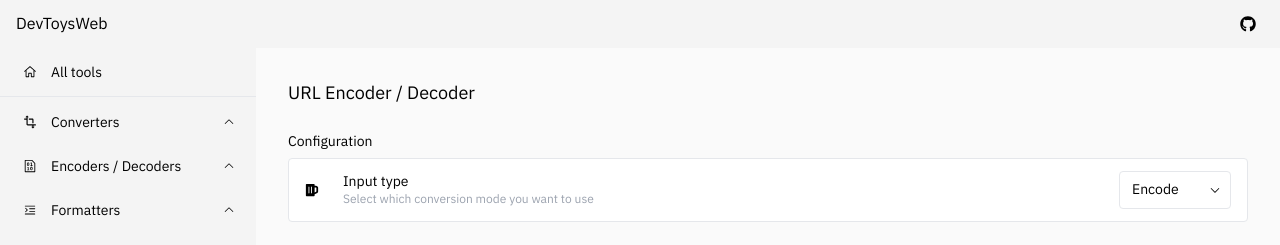
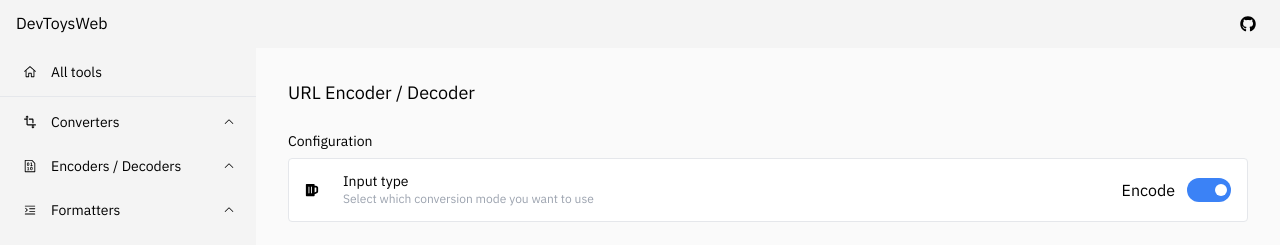
Before and after one commit to morinokami/DevToysWeb, a Next.js app: page /encoders-decoders/url in a window 1280 px wide. Shown: the top 245 px of the page. Built offline with nearby package versions, Linux system fonts and the light colour scheme.

Commit message:
Update some words

```diff
--- a/components/Toggle.tsx
+++ b/components/Toggle.tsx
@@ -6,12 +6,22 @@
   on: boolean;
   onChange: (on: boolean) => void;
   desc?: string;
+  onText?: string;
+  offText?: string;
 }
 
-const Toggle: React.VFC<ToggleProps> = ({ on, onChange, desc }) => {
+const Toggle: React.VFC<ToggleProps> = ({
+  on,
+  onChange,
+  desc,
+  onText,
+  offText,
+}) => {
   return (
     <div className="flex items-center">
-      <p className="translate-y-[2px]">{on ? "On" : "Off"}</p>
+      <p className="translate-y-[2px]">
+        {on ? onText ?? "On" : offText ?? "Off"}
+      </p>
       <Spacer x={12} />
       <Switch
         checked={on}
--- a/pages/[category]/base64.tsx
+++ b/pages/[category]/base64.tsx
@@ -7,14 +7,12 @@
 import CopyButton from "../../components/CopyButton";
 import PasteButton from "../../components/PasteButton";
 import SectionHeader from "../../components/SectionHeader";
-import Select from "../../components/Select";
 import Spacer from "../../components/Spacer";
 import TextArea from "../../components/TextArea";
+import Toggle from "../../components/Toggle";
 import { IconBeerMini } from "../../data/icon";
 import { getTitle } from "../../data/nav";
 import MainLayout from "../../layouts/MainLayout";
-
-const modes = [{ name: "Encode" }, { name: "Decode" }];
 
 // https://stackoverflow.com/a/30106551/8448791
 
@@ -48,9 +46,9 @@
   const title = getTitle(router.asPath);
 
   const [input, setInput] = useState("");
-  const [mode, setMode] = useState(modes[0]);
+  const [doEncode, setDoEncode] = useState(true);
 
-  const output = mode.name === "Encode" ? encode(input) : decode(input);
+  const output = doEncode ? encode(input) : decode(input);
 
   return (
     <MainLayout title={title}>
@@ -62,9 +60,13 @@
           title="Conversion"
           subtitle="Select which conversion mode you want to use"
         >
-          <div className="w-28">
-            <Select options={modes} value={mode} onChange={setMode} />
-          </div>
+          <Toggle
+            on={doEncode}
+            onChange={setDoEncode}
+            desc="Encode the input"
+            onText="Encode"
+            offText="Decode"
+          />
         </Configuration>
       </div>
       <Spacer y={24} />
--- a/pages/[category]/html.tsx
+++ b/pages/[category]/html.tsx
@@ -34,7 +34,13 @@
           title="Conversion"
           subtitle="Select which conversion mode you want to use"
         >
-          <Toggle on={encode} onChange={setEncode} desc="Encode / Decode" />
+          <Toggle
+            on={encode}
+            onChange={setEncode}
+            desc="Encode the input"
+            onText="Encode"
+            offText="Decode"
+          />
         </Configuration>
       </div>
       <Spacer y={24} />
--- a/pages/[category]/url.tsx
+++ b/pages/[category]/url.tsx
@@ -7,27 +7,22 @@
 import CopyButton from "../../components/CopyButton";
 import PasteButton from "../../components/PasteButton";
 import SectionHeader from "../../components/SectionHeader";
-import Select from "../../components/Select";
 import Spacer from "../../components/Spacer";
 import TextArea from "../../components/TextArea";
+import Toggle from "../../components/Toggle";
 import { IconBeerMini } from "../../data/icon";
 import { getTitle } from "../../data/nav";
 import MainLayout from "../../layouts/MainLayout";
-
-const modes = [{ name: "Encode" }, { name: "Decode" }];
 
 const Url: NextPage = () => {
   const router = useRouter();
   const title = getTitle(router.asPath);
 
   const [input, setInput] = useState("");
-  const [mode, setMode] = useState(modes[0]);
+  const [encode, setEncode] = useState(true);
 
   // TODO: Handle invalid input
-  const output =
-    mode.name === "Encode"
-      ? encodeURIComponent(input)
-      : decodeURIComponent(input);
+  const output = encode ? encodeURIComponent(input) : decodeURIComponent(input);
 
   return (
     <MainLayout title={title}>
@@ -39,9 +34,13 @@
           title="Input type"
           subtitle="Select which conversion mode you want to use"
         >
-          <div className="w-28">
-            <Select options={modes} value={mode} onChange={setMode} />
-          </div>
+          <Toggle
+            on={encode}
+            onChange={setEncode}
+            desc="Encode the input"
+            onText="Encode"
+            offText="Decode"
+          />
         </Configuration>
       </div>
       <Spacer y={24} />
```
